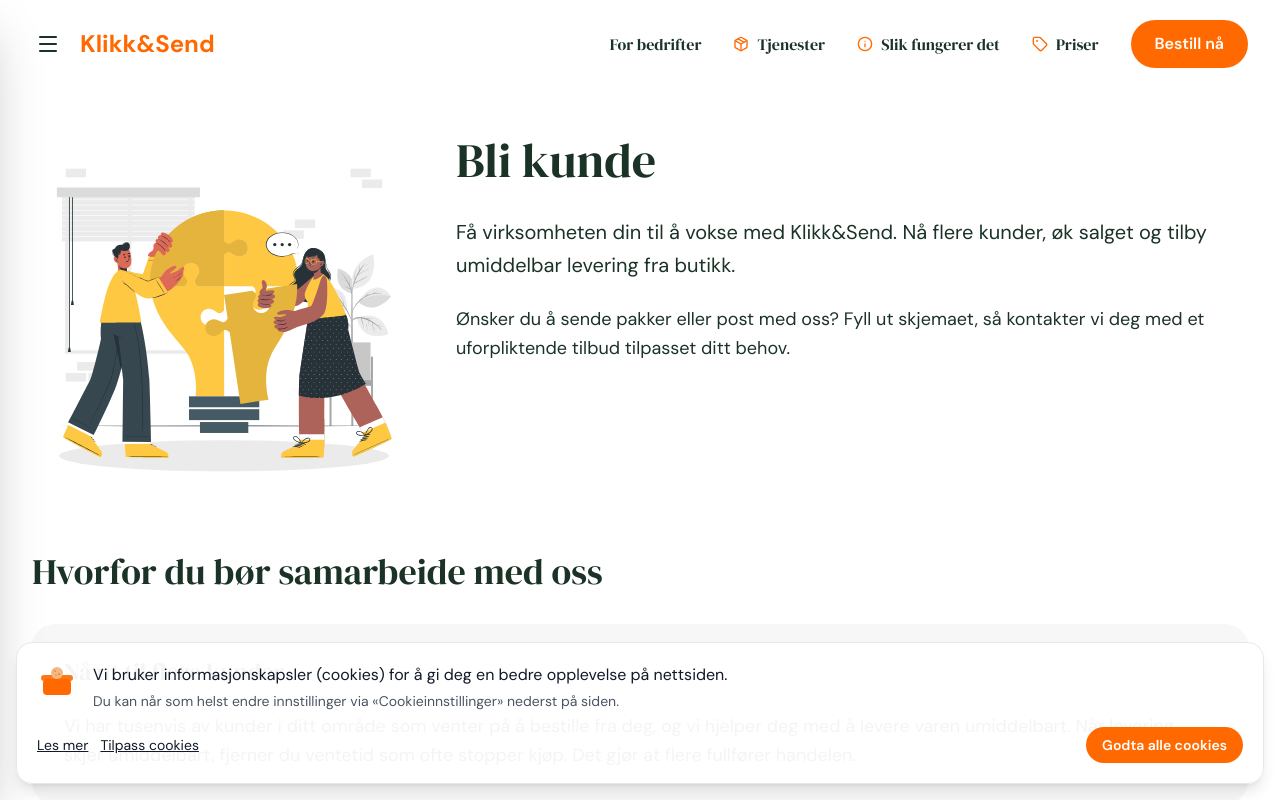
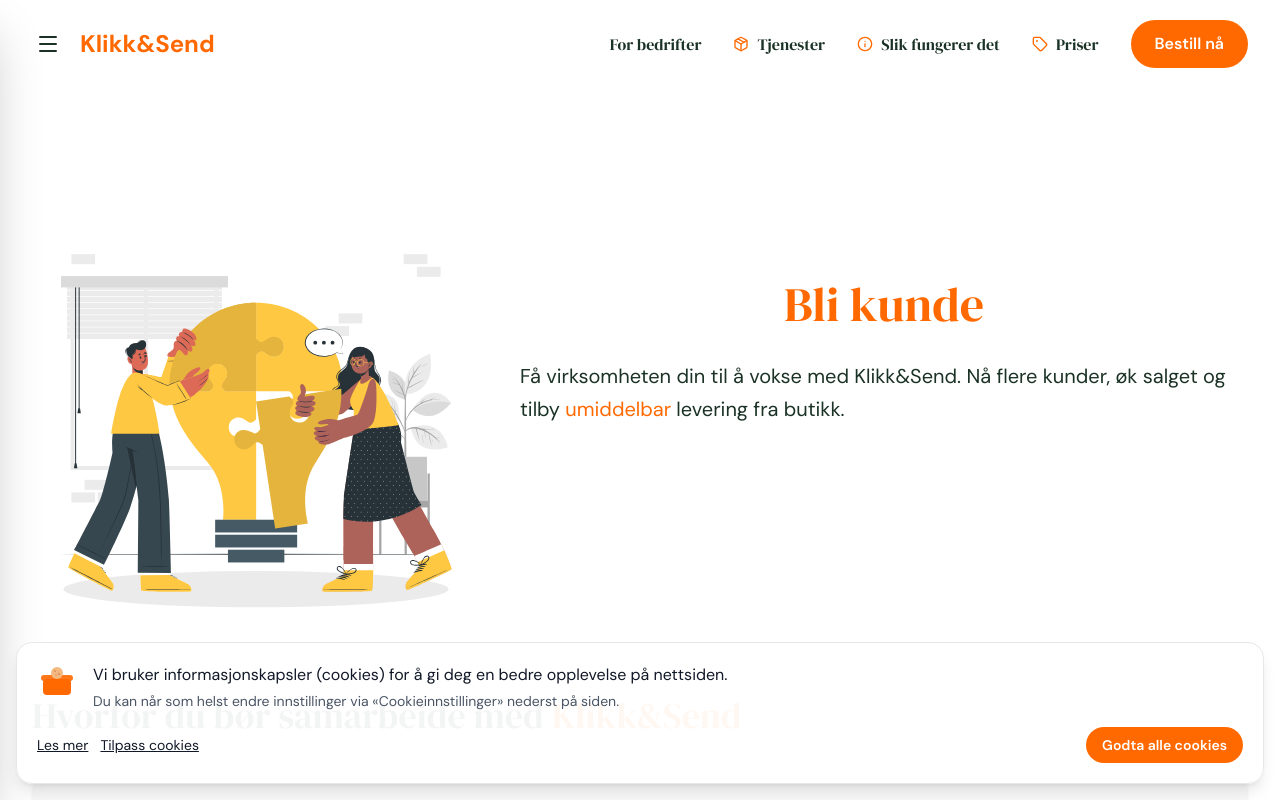
Before and after one commit to moreamakaveli-cyber/klikk-send-live, a Next.js app: page /for-bedrifter in a window 1280 px wide. Shown: the top 800 px of the page. Built offline with nearby package versions, Linux system fonts and the light colour scheme.

Commit message:
Update For bedrifter page: center and color heading, update text, remove duplicate image

```diff
--- a/app/for-bedrifter/page.tsx
+++ b/app/for-bedrifter/page.tsx
@@ -7,33 +7,28 @@ export default function ForBedrifter() {
     <main className="min-h-screen" style={{ backgroundColor: '#FFFFFF' }}>
       <Navbar />
       <div className="max-w-[1400px] mx-auto px-6 md:px-8 py-8 md:py-12">
-        <div className="flex flex-col md:flex-row items-start gap-6 md:gap-8 lg:gap-10 mb-6 md:mb-8">
-          <div className="w-64 h-64 md:w-80 md:h-80 lg:w-96 lg:h-96 flex-shrink-0">
+        <div className="flex flex-col md:flex-row items-start gap-6 md:gap-8 lg:gap-10 mb-6 md:mb-8 mt-12 md:mt-16 lg:mt-20">
+          <div className="w-80 h-80 md:w-96 md:h-96 lg:w-[28rem] lg:h-[28rem] flex-shrink-0">
             <Image
               src="/collaboration-icon-3.svg"
               alt="Bli kunde"
-              width={384}
-              height={384}
+              width={448}
+              height={448}
               className="w-full h-full"
             />
           </div>
-          <div className="flex-grow">
-            <h1 className="text-3xl md:text-4xl lg:text-5xl font-normal mb-6 md:mb-8" style={{ fontFamily: 'var(--font-serif), serif', color: 'hsl(150, 30%, 15%)' }}>
+          <div className="flex-grow mt-8 md:mt-12 lg:mt-16">
+            <h1 className="text-3xl md:text-4xl lg:text-5xl font-normal mb-6 md:mb-8 text-center" style={{ fontFamily: 'var(--font-serif), serif', color: 'oklch(70.5% 0.213 47.604)' }}>
               Bli kunde
             </h1>
-            <div className="space-y-4 md:space-y-6">
-              <p className="text-lg md:text-xl leading-relaxed" style={{ fontFamily: 'var(--font-sans), sans-serif', color: 'hsl(150, 30%, 15%)' }}>
-                Få virksomheten din til å vokse med Klikk&Send. Nå flere kunder, øk salget og tilby umiddelbar levering fra butikk.
-              </p>
-              <p className="text-base md:text-lg leading-relaxed" style={{ fontFamily: 'var(--font-sans), sans-serif', color: 'hsl(150, 30%, 15%)' }}>
-                Ønsker du å sende pakker eller post med oss? Fyll ut skjemaet, så kontakter vi deg med et uforpliktende tilbud tilpasset ditt behov.
-              </p>
-            </div>
+            <p className="text-lg md:text-xl leading-relaxed" style={{ fontFamily: 'var(--font-sans), sans-serif', color: 'hsl(150, 30%, 15%)' }}>
+              Få virksomheten din til å vokse med Klikk&Send. Nå flere kunder, øk salget og tilby <span style={{ color: 'oklch(70.5% 0.213 47.604)' }}>umiddelbar</span> levering fra butikk.
+            </p>
           </div>
         </div>
 
         <h2 className="text-2xl md:text-3xl lg:text-4xl font-normal mb-6 md:mb-8" style={{ fontFamily: 'var(--font-serif), serif', color: 'hsl(150, 30%, 15%)' }}>
-          Hvorfor du bør samarbeide med oss
+          Hvorfor du bør samarbeide med <span style={{ color: 'oklch(70.5% 0.213 47.604)' }}>Klikk&Send</span>
         </h2>
 
         <div className="space-y-8 md:space-y-12">
```
